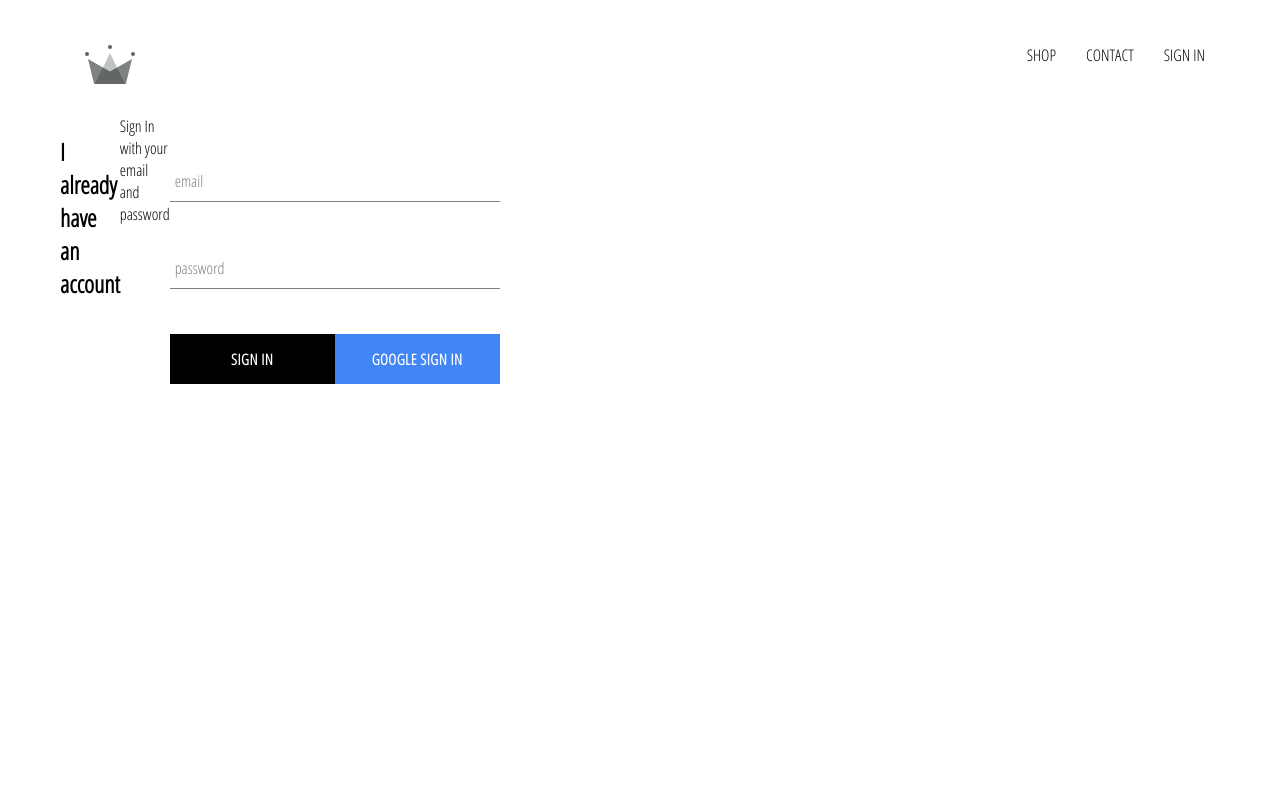
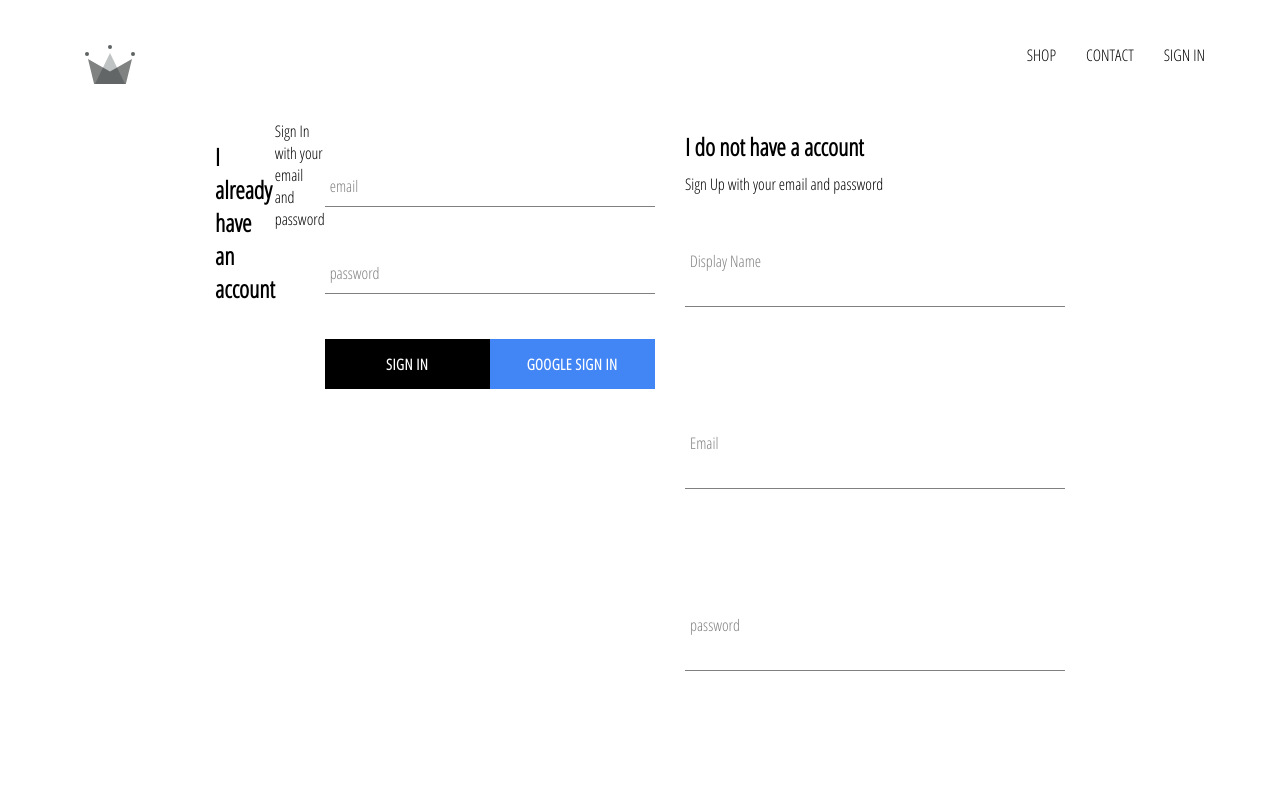
Before and after one commit to alyrmrt/crown-brand, a React (Create React App) app: page /signin in a window 1280 px wide. Shown: the top 799 px of the page. Built offline with nearby package versions, Linux system fonts and the light colour scheme; no server answers.

Commit message:
implemented firebase auth with user's email and password

```diff
--- a/src/App.js
+++ b/src/App.js
@@ -5,7 +5,7 @@ import HomePage from './pages/homepage/homepage.component'
 import ShopPage from './pages/shop/shop.js'
 import Header from './components/header/header.js'
 import SignInAndSignUpPage from './pages/sign-in-and-sign-up/sign-in-and-sign-up.js'
-import { auth } from './firebase/firebase.utils.js'
+import { auth, createUserProfileDocument } from './firebase/firebase.utils.js'
 
 class App extends Component  {
   constructor(){
@@ -19,9 +19,20 @@ class App extends Component  {
   unsubscribeFromAuth = null
 
   componentDidMount(){
-    this.unsubscribeFromAuth = auth.onAuthStateChanged(user => {
-      this.setState({ currentUser: user })
-      console.log(user)
+    this.unsubscribeFromAuth = auth.onAuthStateChanged(async userAuth => {
+      if (userAuth) {
+        const userRef = await createUserProfileDocument(userAuth)
+
+        userRef.onSnapShot(snapShot => {
+          this.setState({
+            currentUser: {
+              id: snapShot.id,
+              ...snapShot.data()
+            }
+          })
+        })
+      }
+      this.setState({ currentUser: userAuth })
     })
   }
 
--- /dev/null
+++ b/src/components/sign-up/sign-up.js
@@ -0,0 +1,99 @@
+import React, {Component} from 'react'
+import FormInput from '../form-input/form-input.js'
+import CustomButton from '../custom-button/custom-button.js'
+import { auth, createUserProfileDocument } from '../../firebase/firebase.utils.js'
+import './sign-up.styles.scss'
+
+
+class SignUp extends Component {
+  constructor(){
+    super()
+
+    this.state = {
+      displayName: '',
+      email: '',
+      password: '',
+      confirmPassword: ''
+    }
+  }
+
+  handleSubmit = async event => {
+    event.preventDefault()
+
+    const {displayName, email, password, confirmPassword } = this.state
+
+    if(password !== confirmPassword) {
+      alert('password dont match')
+      return
+    }
+
+    try {
+      const { user } = await auth.createUserWithEmailAndPassword(email, password)
+
+      await  createUserProfileDocument(user, { displayName })
+
+      this.setState({
+        displayName: '',
+        email: '',
+        password: '',
+        confirmPassword: ''
+      })
+    } catch (error) {
+      console.log(error)
+    }
+  }
+
+  handleChange = event => {
+    const { name, value } = event.target
+    this.setState( {[name]: value })
+  }
+
+  render() {
+    const {displayName, email, password, confirmPassword } = this.state
+    return (
+      <div className='sign-up'>
+      <h2 className='title'>I do not have a account</h2>
+      <span>Sign Up with your email and password </span>
+      <form className='sign-up form' onSubmit={this.handleSubmit}>
+        <FormInput
+          type='text'
+          name='displayName'
+          value={displayName}
+          onChange={this.handleChange}
+          label='Display Name'
+          required
+        />
+        <FormInput
+          type='email'
+          name='email'
+          value={email}
+          onChange={this.handleChange}
+          label='Email'
+          required
+        />
+        <FormInput
+          type='password'
+          name='password'
+          value={password}
+          onChange={this.handleChange}
+          label='password'
+          required
+        />
+        <FormInput
+          type='password'
+          name='confirmPassword'
+          value={confirmPassword}
+          onChange={this.handleChange}
+          label='Confirm Password'
+          required
+        />
+        <CustomButton type='submit'>SIGN UP </CustomButton>
+      </form>
+      </div>
+    )
+  }
+}
+
+
+
+export default SignUp
--- /dev/null
+++ b/src/components/sign-up/sign-up.styles.scss
@@ -0,0 +1,9 @@
+.sign-up {
+  display: flex;
+  flex-direction: column;
+  width: 380px;
+
+  .title {
+    margin: 10px 0;
+  }
+}
--- a/src/firebase/firebase.utils.js
+++ b/src/firebase/firebase.utils.js
@@ -11,6 +11,32 @@ const config = {
     messagingSenderId: "138821558136",
     appId: "1:138821558136:web:292d5701ec09605e9a328d",
     measurementId: "G-3R016Y9BKL"
+  };
+
+  export const createUserProfileDocument = async (userAuth, additionalData) => {
+    if (!userAuth) return
+
+    const userRef = firestore.doc(`users/${userAuth.uid}`)
+
+    const snapShot = await userRef.get()
+
+    if(!snapShot.exists) {
+      const { displayName, email} = userAuth
+      const createdAt = new Date()
+
+      try {
+        await userRef.set({
+          displayName,
+          email,
+          createdAt,
+          ...additionalData
+        })
+      } catch(error) {
+        console.log('error creating user', error.message)
+      }
+    }
+
+    return userRef
   }
 
   firebase.initializeApp(config)
--- a/src/pages/sign-in-and-sign-up/sign-in-and-sign-up.js
+++ b/src/pages/sign-in-and-sign-up/sign-in-and-sign-up.js
@@ -1,10 +1,13 @@
 import React from 'react'
 import SignIn from '../../components/sign-in/sign-in.js'
+import SignUp from '../../components/sign-up/sign-up.js'
 import './sign-in-and-sign-up.styles.scss'
 
 const SignInAndSignUpPage = () => (
   <div className='sign-in-and-sign-up'>
        <SignIn/>
+       <SignUp/>
+
   </div>
 )
 
--- a/src/pages/sign-in-and-sign-up/sign-in-and-sign-up.styles.scss
+++ b/src/pages/sign-in-and-sign-up/sign-in-and-sign-up.styles.scss
@@ -0,0 +1,6 @@
+.sign-in-and-sign-up {
+  width: 850px;
+  display: flex;
+  justify-content: space-between;
+  margin: 30px auto;
+}
```
Also changed, not shown: src/pages/sign-in-and-sign-up/hey-yall.js (added, +55 -0 lines).
